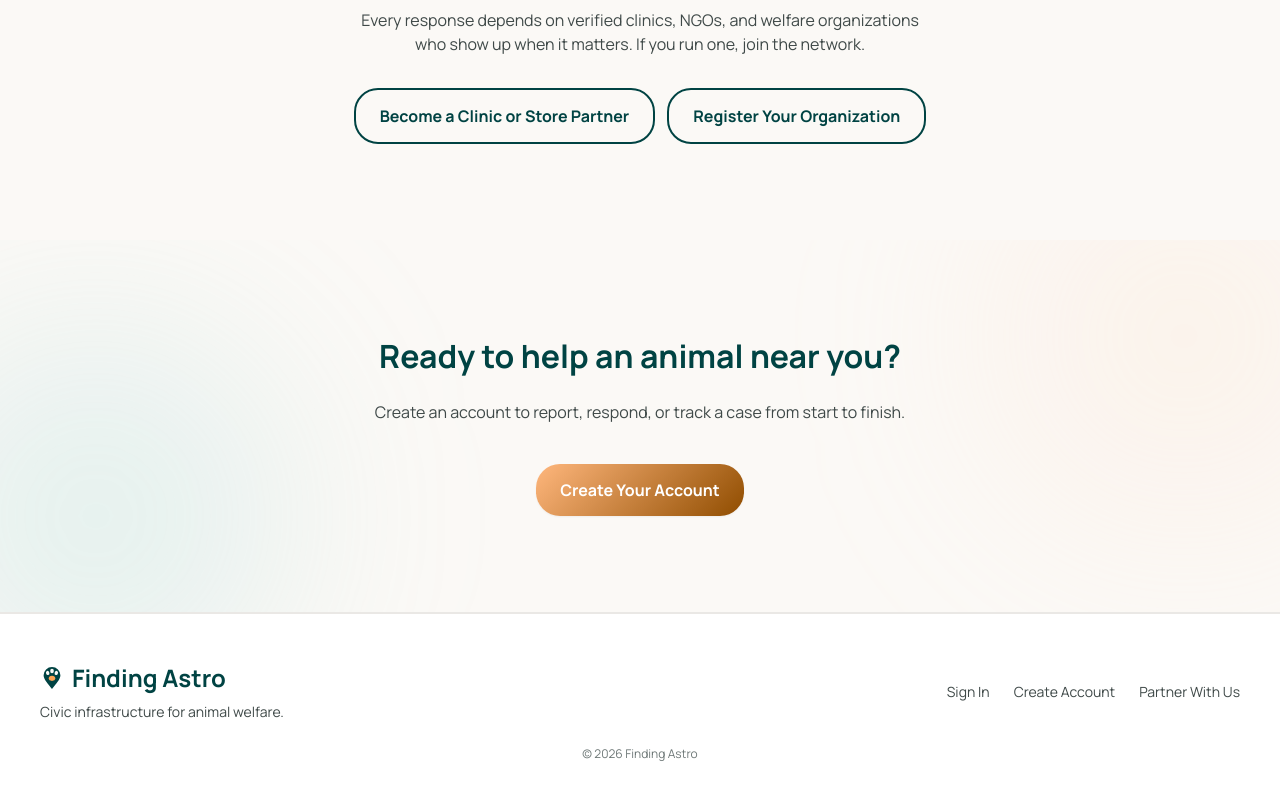
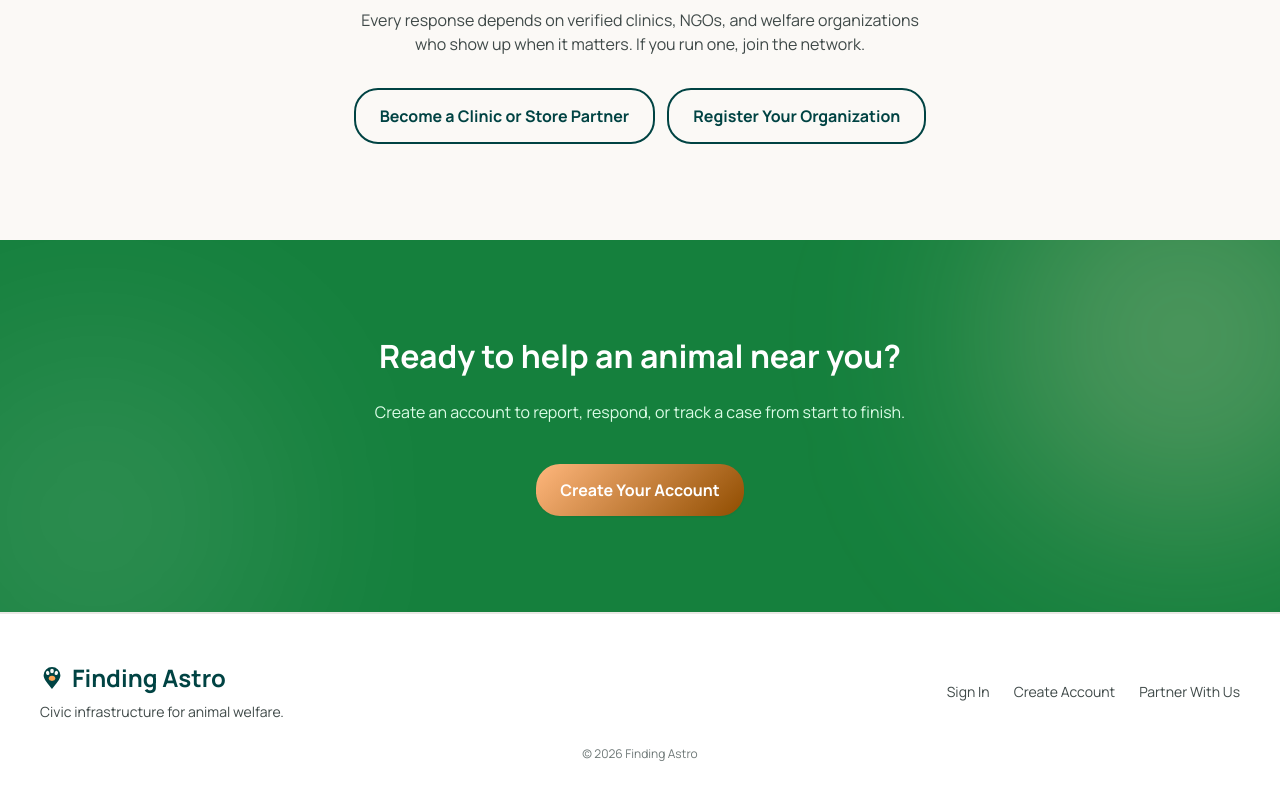
Before and after one commit to Jason45Builders/Finding-Astro, a Next.js app in the folder apps/web/: page / in a window 1280 px wide. Shown: the part 3050-3850 px from the top of the page. Built offline with nearby package versions, Linux system fonts and the light colour scheme; no server answers.

Commit message:
Make the final CTA section green with inverted text
Ready to help an animal near you? now sits on a solid green field
(green-700) with white/light-green text instead of blending into the
surrounding light background, so it reads as a clear closing call to
action rather than another content section.

```diff
--- a/apps/web/app/page.tsx
+++ b/apps/web/app/page.tsx
@@ -253,16 +253,16 @@ export default async function RootPage() {
         </section>
 
         {/* Final CTA */}
-        <section className="px-container-padding-mobile md:px-container-padding-desktop py-stack-lg md:py-24 bg-surface relative overflow-hidden">
+        <section className="px-container-padding-mobile md:px-container-padding-desktop py-stack-lg md:py-24 bg-green-700 relative overflow-hidden">
           <div className="max-w-[800px] mx-auto text-center relative z-10">
-            <h2 className="font-headline-lg text-headline-lg-mobile md:text-headline-lg text-primary mb-4 md:mb-6">Ready to help an animal near you?</h2>
-            <p className="font-body-lg text-on-surface-variant mb-8 md:mb-10">Create an account to report, respond, or track a case from start to finish.</p>
+            <h2 className="font-headline-lg text-headline-lg-mobile md:text-headline-lg text-white mb-4 md:mb-6">Ready to help an animal near you?</h2>
+            <p className="font-body-lg text-green-100 mb-8 md:mb-10">Create an account to report, respond, or track a case from start to finish.</p>
             <Link href="/auth/signup">
               <Button variant="coral" size="lg">Create Your Account</Button>
             </Link>
           </div>
-          <div className="absolute -bottom-24 -left-24 w-96 h-96 bg-primary-fixed-dim/20 rounded-full blur-[100px] pointer-events-none" />
-          <div className="absolute -top-24 -right-24 w-96 h-96 bg-secondary-fixed/20 rounded-full blur-[100px] pointer-events-none" />
+          <div className="absolute -bottom-24 -left-24 w-96 h-96 bg-white/10 rounded-full blur-[100px] pointer-events-none" />
+          <div className="absolute -top-24 -right-24 w-96 h-96 bg-secondary-fixed/25 rounded-full blur-[100px] pointer-events-none" />
         </section>
       </main>
 
```
